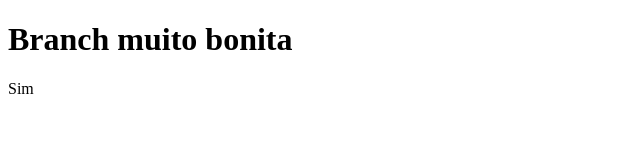
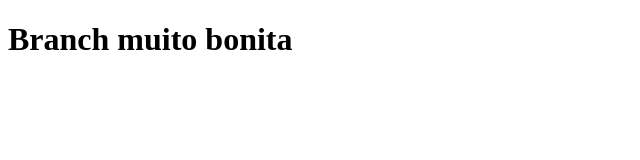
Before and after one commit to annajulia-dev/teste, a plain HTML site: page index.html in a window 1280 px wide. Shown: the full height of the page, 0-640 px from the left. Drawn offline with Linux system fonts and the light colour scheme.

Commit message:
teste branch temp

```diff
--- a/index.html
+++ b/index.html
@@ -7,6 +7,5 @@
 </head>
 <body>
     <h1>Branch muito bonita</h1>
-    <p>Sim</p>
 </body>
 </html>
```
